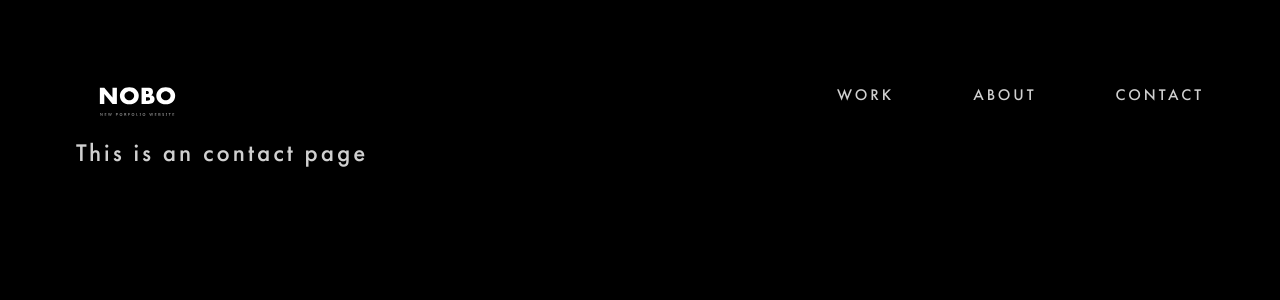
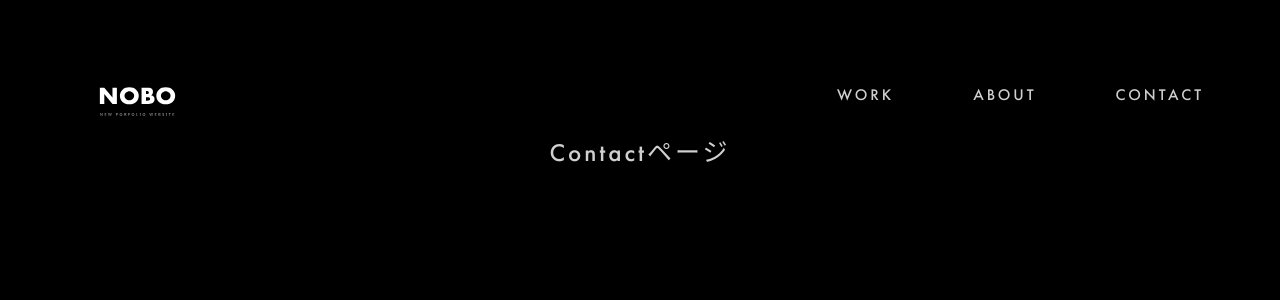
Before and after one commit to kawa1228/nobo, a Vue app: page /contact in a window 1280 px wide. Shown: the top 300 px of the page. Built offline with nearby package versions, Linux system fonts and the light colour scheme.

Commit message:
各ページにh1を設定

```diff
--- a/src/views/AboutPage.vue
+++ b/src/views/AboutPage.vue
@@ -1,6 +1,6 @@
 <template>
-  <div class="about-page">
-    <h1>This is an about page</h1>
+  <div class="about-page flex-center">
+    <h1>Aboutページ</h1>
   </div>
 </template>
 
--- a/src/views/ContactPage.vue
+++ b/src/views/ContactPage.vue
@@ -1,6 +1,6 @@
 <template>
-  <div class="contact-page">
-    <h1>This is an contact page</h1>
+  <div class="contact-page flex-center">
+    <h1>Contactページ</h1>
   </div>
 </template>
 
--- a/src/views/HomePage.vue
+++ b/src/views/HomePage.vue
@@ -1,18 +1,14 @@
 <template>
-  <div class="home-page">
-    <HelloWorld msg="Welcome to Your Vue.js App"/>
+  <div class="home-page flex-center">
+    <h1>Homeページ</h1>
   </div>
 </template>
 
 <script>
 // @ is an alias to /src
-import HelloWorld from '@/components/HelloWorld.vue'
 
 export default {
-  name: 'HomePage',
-  components: {
-    HelloWorld,
-  }
+  name: 'HomePage'
 }
 </script>
 <style lang="scss" scoped>
```
